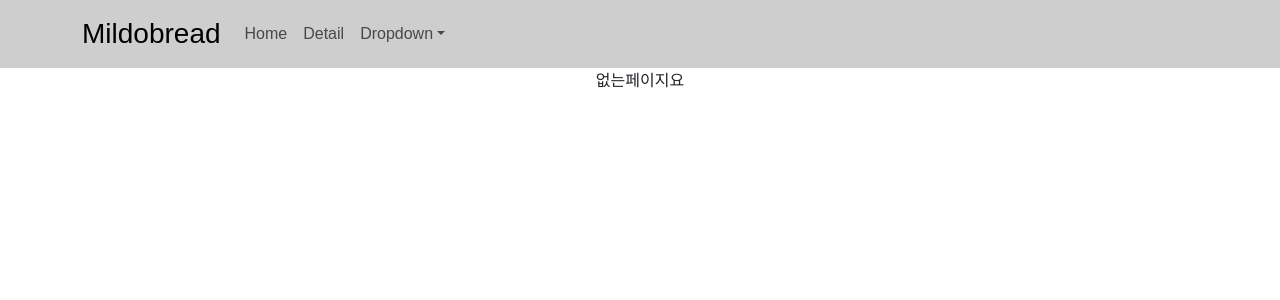
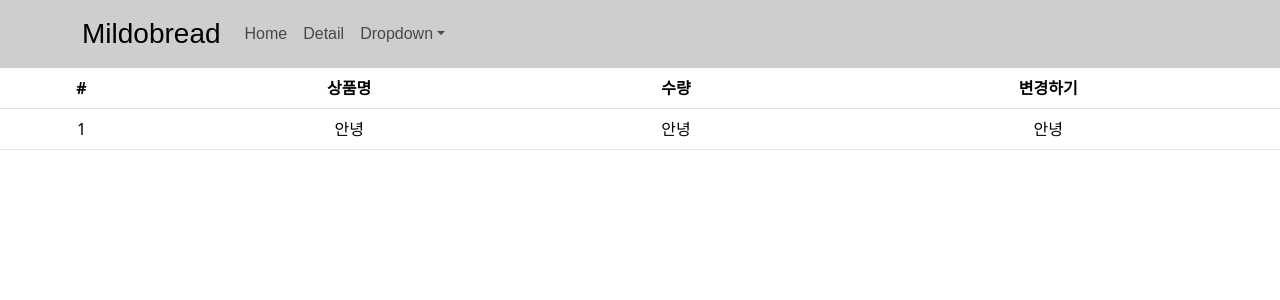
Before and after one commit to mildobread/study, a React (Create React App) app in the folder react/shop/: page /cart in a window 1280 px wide. Shown: the top 300 px of the page. Built offline with nearby package versions, Linux system fonts and the light colour scheme.

Commit message:
clean up code and add cart
Signed-off-by: mildobread <mildobread@gmail.com>

```diff
--- a/react/shop/src/App.js
+++ b/react/shop/src/App.js
@@ -1,11 +1,12 @@
 import './App.css';
 import 'bootstrap/dist/css/bootstrap.min.css';
 import { useState } from 'react';
-import { Container, Nav, Navbar, NavDropdown, Row } from 'react-bootstrap';
+import { Container, Nav, Navbar, NavDropdown } from 'react-bootstrap';
 import data from './data.js';
 import MainPage from './routes/main-page.js';
 import Detail from './routes/detail.js';
-import { Routes, Route, Link, useNavigate, Outlet } from 'react-router-dom'
+import Cart from './routes/cart.js'
+import { Routes, Route, useNavigate, Outlet } from 'react-router-dom'
 
 
 function App() {
@@ -42,6 +43,7 @@ function App() {
       <Routes>
         <Route path="/" element={<MainPage shoes={shoes} setShoes={setShoes}/>}/>
         <Route path="/detail/:id" element={<Detail shoes={shoes}/>}/>
+        <Route path="/cart" element={<Cart/>}></Route>
         <Route path="/about" element={<About/>}>
           <Route path="member" element={<div>멤버임</div>}/>
           <Route path="location" element={<div>위치정보임</div>}/>
--- /dev/null
+++ b/react/shop/src/routes/cart.js
@@ -0,0 +1,30 @@
+import { Table } from 'react-bootstrap'
+
+
+function Cart() {
+
+  return (
+    <div>
+      <Table>
+        <thead>
+          <tr> {/* 행 하나 생김 */}
+            <th>#</th> {/* 열 하나 생김 */}
+            <th>상품명</th>
+            <th>수량</th>
+            <th>변경하기</th>
+          </tr>
+        </thead>
+        <tbody>
+          <tr>
+            <td>1</td>
+            <td>안녕</td>
+            <td>안녕</td>
+            <td>안녕</td>
+          </tr>
+        </tbody>
+      </Table>
+    </div>
+  )
+}
+
+export default Cart
--- a/react/shop/src/routes/main-page.js
+++ b/react/shop/src/routes/main-page.js
@@ -1,21 +1,13 @@
 import { Col, Row, Container } from 'react-bootstrap';
 import { useEffect, useState } from 'react';
 import axios from 'axios'
-import { click } from '@testing-library/user-event/dist/click';
-
-
-let click_count = 2;
 
 
 function MainPage(props) { // Component
+
+  let click_count = 2;
   let [more_button, set_more_button] = useState(true);
   let [loading_txt, set_loading_txt] = useState("더보기");
-
-  useEffect(() => {
-    if (click_count === 4) {
-      set_more_button(false)
-    }
-  }, [click_count]) // }, [])는 Dependency
 
   useEffect(() => {
     if (click_count === 4) {
@@ -28,7 +20,7 @@ function MainPage(props) { // Component
       <Row>
         {props.shoes.map((shoe, i) => (
           <Col key={i} className="col-md-4">
-            <img src={"https://raw.githubusercontent.com/mildobread/study/main/react/shop/public/img/shoes" + (i + 1) + ".jpg"} width="80%"></img>
+            <img src={"https://raw.githubusercontent.com/mildobread/study/main/react/shop/public/img/shoes" + (i + 1) + ".jpg"} width="80%" alt="shoe img"></img>
             <h4>{shoe.title}</h4>
             <p>{shoe.content}</p>
             <p>{shoe.price}</p>
```
